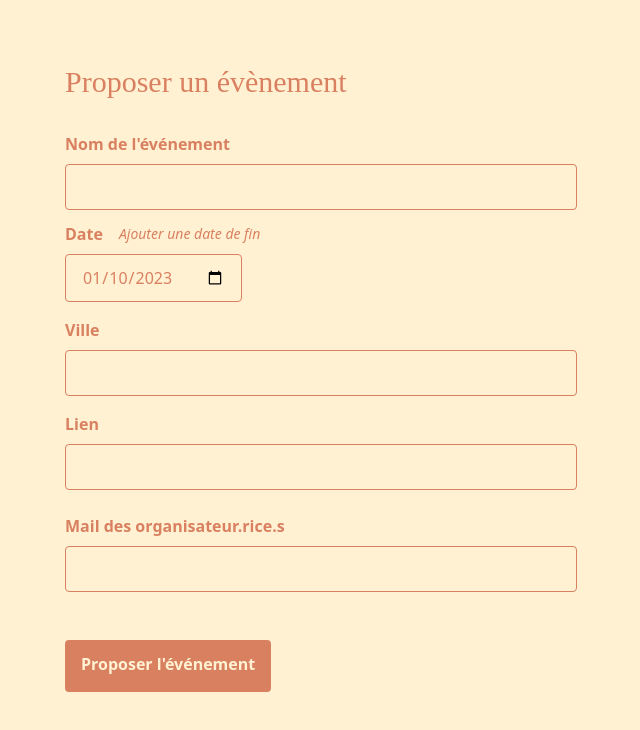
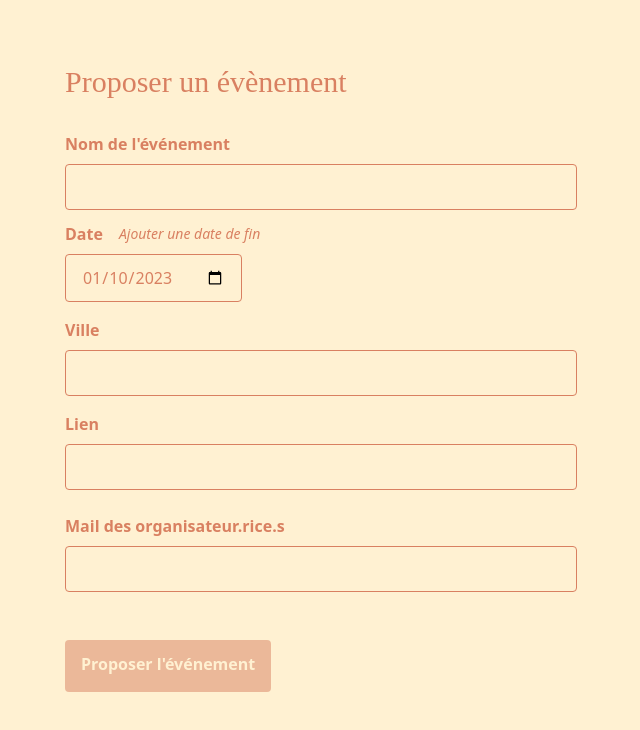
Before and after one commit to mickheudre/bricabrac, a Nuxt app: page /contribuer in a window 1280 px wide. Shown: the top 730 px of the page, without its empty margins (319-959 px from the left). Built offline with nearby package versions, Linux system fonts and the light colour scheme; a web font is replaced by a local one.

Commit message:
for validator

```diff
--- a/pages/contribuer.vue
+++ b/pages/contribuer.vue
@@ -36,17 +36,20 @@
                 <input class="appearance-none block w-full bg-beige text-persian border border-persian rounded py-3 px-4 mb-2 leading-tight focus:outline-none focus:bg-white focus:border-gray-500" id="link" v-model="link" type="text">
             </div>
             <div class="w-full mb-4 px-3">
+                <div>
                 <label class="block text-persian text-md font-bold mb-2">
                     Mail des organisateur.rice.s
                 </label>
+                <span></span>
+                </div>
                 <input class="appearance-none block w-full bg-beige text-persian border border-persian rounded py-3 px-4 mb-2 leading-tight focus:outline-none focus:bg-white focus:border-gray-500" id="email" v-model="email" type="email">
             </div>
         </div>
         <div class="flex items-center">
             <button @click="send" data-cabin-event="request-new-event"
             class="bg-persian text-beige font-bold pt-3 pb-4 px-4 mr-4 rounded"
-            :class="running ? 'opacity-50' : ''"
-            :disabled="running"
+            :class="running || !readyToSubmit ? 'opacity-50' : ''"
+            :disabled="running || !readyToSubmit"
             type="button">
             Proposer l'événement
         </button>
@@ -66,14 +69,22 @@ export default {
     data: function() {
         return {
             errors: [],
-            name: null,
-            city: null,
-            start: null,
-            end: null,
-            email: null,
-            link: null,
+            name: "",
+            city: "",
+            start: "",
+            end: "",
+            email: "",
+            link: "",
             showEndDate: false,
             running: false
+        }
+    },
+    computed: {
+        readyToSubmit() {
+            return this.name.length > 0 &&
+                    this.city.length > 0 &&
+                    this.link.length > 0 &&
+                    this.email.length > 0
         }
     },
     methods: {
```
